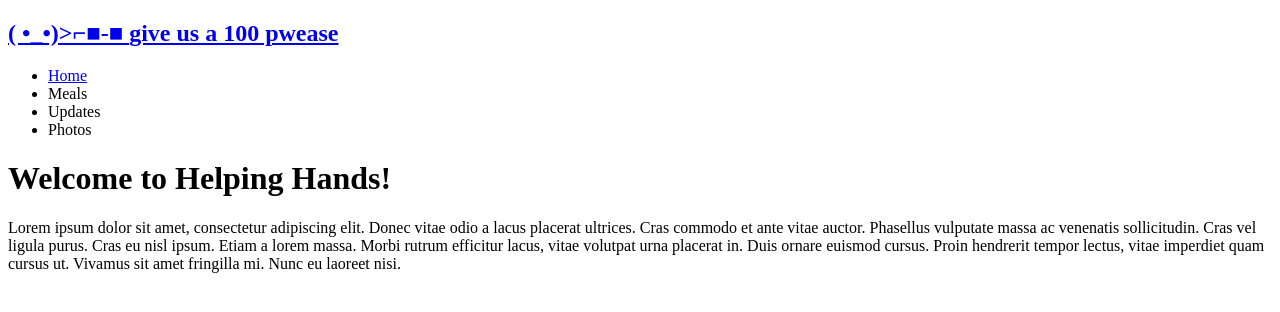
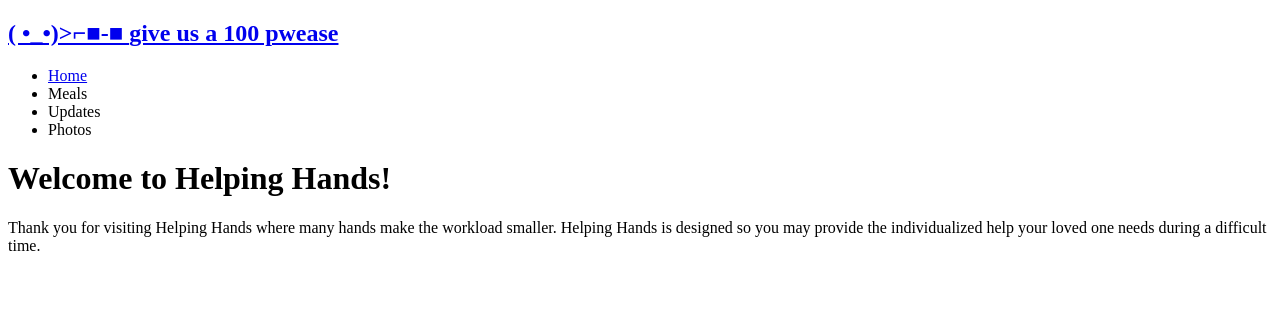
Before and after one commit to mjkonkel/helping-hands, a React (Create React App) app in the folder client/: page / in a window 1280 px wide. Shown: the top 312 px of the page. Built offline with nearby package versions, Linux system fonts and the light colour scheme.

Commit message:
homepage text

```diff
--- a/client/src/pages/Home.js
+++ b/client/src/pages/Home.js
@@ -5,7 +5,7 @@ const Home = () => {
 return (
     <div>
         <h1>Welcome to Helping Hands!</h1>
-        <p> Lorem ipsum dolor sit amet, consectetur adipiscing elit. Donec vitae odio a lacus placerat ultrices. Cras commodo et ante vitae auctor. Phasellus vulputate massa ac venenatis sollicitudin. Cras vel ligula purus. Cras eu nisl ipsum. Etiam a lorem massa. Morbi rutrum efficitur lacus, vitae volutpat urna placerat in. Duis ornare euismod cursus. Proin hendrerit tempor lectus, vitae imperdiet quam cursus ut. Vivamus sit amet fringilla mi. Nunc eu laoreet nisi.</p>
+        <p> Thank you for visiting Helping Hands where many hands make the workload smaller. Helping Hands is designed so you may provide the individualized help your loved one needs during a difficult time.</p>
     </div>
 );
 };
```
